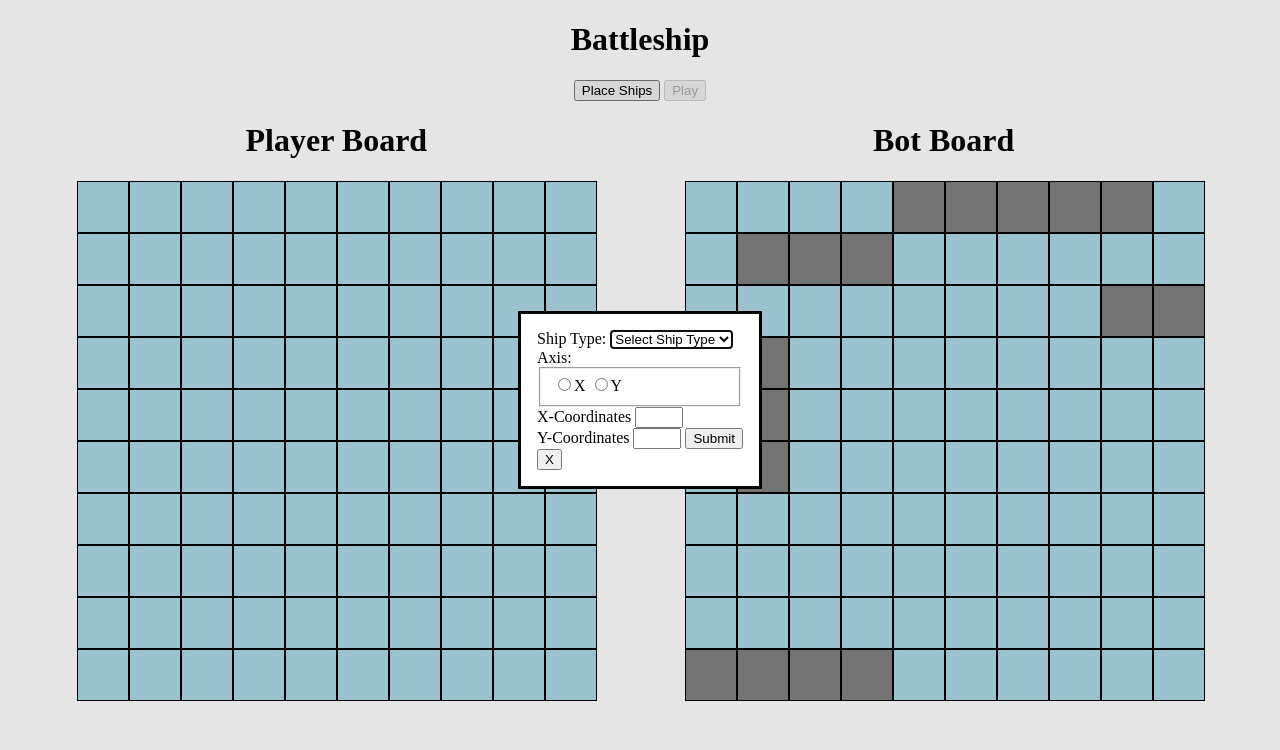
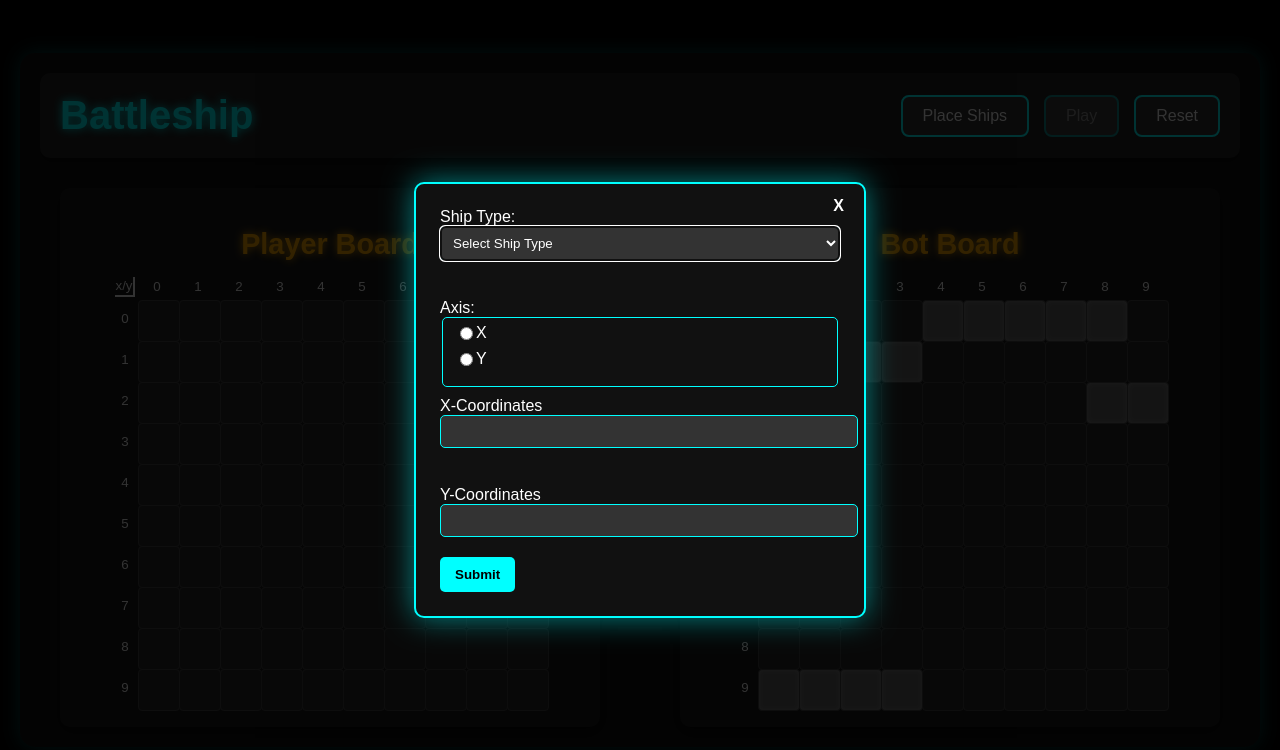
Before and after one commit to Hashcat07/battleship, a website built with webpack: page src/template.html in a window 1280 px wide. Both pictures are taken after a click on the button "Place Ships". Built offline with nearby package versions, Linux system fonts and the light colour scheme.

Commit message:
feat: add ui and finalize code
- add legends for coordinates
- add reset button for board reset
- add styles for the game

```diff
--- a/src/gameController.js
+++ b/src/gameController.js
@@ -32,7 +32,6 @@ export class GameController{
 
             })
         })
-
     }
     sendAttack(player,xCoords,yCoords){
         let result=player.gameBoard.receiveAttack(xCoords,yCoords)
--- a/src/styles.css
+++ b/src/styles.css
@@ -1,48 +1,227 @@
+body {
+  background-color: #000000;
+  color: #ffffff;
+  font-family: 'Arial', sans-serif;
+  margin: 0;
+  padding: 0;
+  display: flex;
+  justify-content: center;
+  align-items: center;
+  min-height: 100vh;
+}
+
+.container {
+  text-align: center;
+  max-width: 1200px;
+  width: 100%;
+  padding: 20px;
+  background-color: #111111;
+  border-radius: 15px;
+  box-shadow: 0 0 20px rgba(0, 255, 255, 0.3);
+  margin: 20px;
+}
+
+.header {
+  display: flex;
+  justify-content: space-between;
+  align-items: center;
+  margin-bottom: 30px;
+  padding: 20px;
+  background-color: #222222;
+  border-radius: 10px;
+  box-shadow: 0 4px 10px rgba(0, 0, 0, 0.5);
+}
+
+.title h1 {
+  color: #00ffff;
+  font-size: 2.5em;
+  margin: 0;
+  text-shadow: 0 0 10px #00ffff;
+}
+
+.buttons {
+  display: flex;
+  gap: 15px;
+}
+
+.action {
+  background-color: #333333;
+  color: #ffffff;
+  border: 2px solid #00ffff;
+  padding: 10px 20px;
+  border-radius: 8px;
+  cursor: pointer;
+  font-size: 1em;
+}
+
+.action:hover {
+  background-color: #00ffff;
+  color: #000000;
+  box-shadow: 0 0 15px #00ffff;
+}
+
+.action:disabled {
+  background-color: #555555;
+  cursor: not-allowed;
+  opacity: 0.5;
+}
+
+.gameDiv {
+  display: flex;
+  justify-content: space-around;
+  align-items: flex-start;
+  gap: 40px;
+  flex-wrap: wrap;
+}
+
+.gameBoard, .gameboard {
+  background-color: #1a1a1a;
+  border-radius: 10px;
+  padding: 20px;
+  box-shadow: 0 4px 15px rgba(0, 0, 0, 0.7);
+  width: 100%;
+  max-width: 500px;
+}
+
+.name h1 {
+  color: #ffaa00;
+  font-size: 1.8em;
+  margin-bottom: 15px;
+  text-shadow: 0 0 8px #ffaa00;
+}
+
 .playerBoard, .botBoard {
   display: grid;
-  grid-template-columns: repeat(10, 50px);
-  grid-template-rows: repeat(10, 50px);
-  gap: 2px;
-  margin-bottom: 20px;
+  grid-template-columns: 20px repeat(10, 38px);
+  grid-template-rows: 20px repeat(10, 38px);
+  gap: 3px;
+  margin: 0 auto;
+  justify-content: center;
 }
 
 .cell {
-  width: 50px;
-  height: 50px;
-  border: 1px solid black;
-  background-color: lightblue;
+  width: 40px;
+  height: 40px;
+  border: 1px solid #444444;
+  background-color: #2a2a2a;
+  border-radius: 4px;
+  cursor: pointer;
+  display: flex;
+  justify-content: center;
+  align-items: center;
+  font-size: 0.8em;
+}
+
+.cell:hover {
+  background-color: #444444;
+  box-shadow: 0 0 10px rgba(255, 255, 255, 0.2);
 }
 
 .ship {
-  background-color: gray;
+  background-color: #666666;
+  box-shadow: inset 0 0 5px #888888;
 }
-.gameDiv{
-    display: flex;
-    justify-content: space-evenly;
+
+.hit {
+  background-color: #ff0000;
+  box-shadow: 0 0 15px #ff0000;
+  color: #ffffff;
 }
-.name{
-    display: flex;
-    justify-content: center;
+
+.miss {
+  background-color: #ffff00;
+  box-shadow: 0 0 15px #ffff00;
+  color: #000000;
 }
-#bot{
-margin-left: 20px;
+
+.red {
+  background-color: #ff4500;
+  box-shadow: 0 0 15px #ff4500;
+  color: #ffffff;
 }
-.miss{
-  background-color: yellow;
-}
-.hit{
-  background-color: red;
-}
-.red{
-  background-color: tomato;
-  content: "x";}
-
 .cell.hit,
 .cell.miss,
-.cell.red,
-.cell.end {
-    pointer-events: none;
+.cell.red {
+  pointer-events: none;
+  cursor: default;
 }
-.container{
-  text-align: center;
+
+dialog {
+  background-color: #111111;
+  color: #ffffff;
+  border: 2px solid #00ffff;
+  border-radius: 10px;
+  box-shadow: 0 0 30px rgba(0, 255, 255, 0.5);
+  padding: 24px;
+  max-width: 400px;
+  width: 90%;
 }
+
+dialog::backdrop {
+  background-color: rgba(0, 0, 0, 0.8);
+}
+
+dialog label {
+  display: block;
+  margin-bottom: 10px;
+  color: #ffffff;
+}
+
+dialog select, dialog input {
+  background-color: #333333;
+  color: #ffffff;
+  border: 1px solid #00ffff;
+  padding: 8px;
+  border-radius: 5px;
+  width: 100%;
+  margin-bottom: 10px;
+}
+
+dialog button {
+  background-color: #00ffff;
+  color: #000000;
+  border: none;
+  padding: 10px 15px;
+  border-radius: 5px;
+  cursor: pointer;
+  font-weight: bold;
+}
+
+dialog button:hover {
+  background-color: #0099cc;
+}
+
+.closeDialog {
+  position: absolute;
+  top: 3px;
+  right: 5px;
+  background: none;
+  border: none;
+  color: #ffffff;
+  font-size: 1em;
+  cursor: pointer;
+}
+
+fieldset {
+  display: flex;
+  flex-direction: column;
+  border-radius: 5px;
+  border: 1px solid #00ffff;
+}
+
+fieldset label {
+  display: flex;
+  margin: 0;
+  width: 1rem;
+}
+.legend{
+  font-size: smaller;
+  display: flex;
+  justify-content: center;
+  align-items: center;
+}
+.keyLegend{
+  border: 2px solid white;
+  border-top: none;
+  border-left: none;
+}
--- a/src/template.html
+++ b/src/template.html
@@ -6,19 +6,30 @@
     <title>Battleship</title>
   </head>
   <body>
-    <dialog id="userFormDialog">
+    <dialog id="userFormDialog" class="ship-dialog">
   <form method="dialog" id="userForm">
-      <label for="type">Ship Type: <select name="type" id="typeSelect" required>
+    <label for="type">Ship Type:
+      <select name="type" id="typeSelect" required>
         <option value="" disabled selected hidden>Select Ship Type</option>
         <option value="ca">Carrier (5)</option>
         <option value="b">Battleship (4)</option>
         <option value="cr">Cruiser (3)</option>
         <option value="s">Submarine (3)</option>
         <option value="d">Destroyer (2)</option>
-      </select></label><br>
-      <label for="axis">Axis: <fieldset><input type="radio" name="axis" id="xAxis" value="x" checked>X <input type="radio" name="axis" id="yAxis" value="y">Y</fieldset></label>
-      <label for="xcoords">X-Coordinates <input type="number" name="xcoords" id="xcoords" min="0" max="9" required></label><br>
-      <label for="ycoords">Y-Coordinates <input type="number" name="ycoords" id="ycoords" min="0" max="9" required></label>
+      </select>
+    </label><br>
+    <label for="axis">Axis:
+      <fieldset>
+       <div><label for="xAxis"><input type="radio" name="axis" id="xAxis" value="x" checked>X </label></div>
+        <div><label for="yAxis"><input type="radio" name="axis" id="yAxis" value="y">Y</label></div>
+      </fieldset>
+    </label>
+    <label for="xcoords">X-Coordinates
+      <input type="number" name="xcoords" id="xcoords" min="0" max="9" required>
+    </label><br>
+    <label for="ycoords">Y-Coordinates
+      <input type="number" name="ycoords" id="ycoords" min="0" max="9" required>
+    </label>
     <button type="submit" class="submit">Submit</button>
   </form>
   <button class="closeDialog">X</button>
@@ -29,6 +40,7 @@
         <div class="buttons">
         <button class="action placeShip">Place Ships</button>
         <button class="action play">Play</button>
+        <div class="action reset">Reset</div>
       </div>
       </div>
       <div class="gameDiv">
--- a/src/ui.js
+++ b/src/ui.js
@@ -1,4 +1,3 @@
-import { GameBoard } from "./gameBoard";
 import { GameController } from "./gameController";
 import { Ship } from "./ship";
 
@@ -7,8 +6,7 @@ export class Ui{
             this.controller=new GameController()
             this.getInput()
             this.renderBoard()
-
-
+            this.reset()
     }
     renderBoard(){const playButton=document.querySelector('.play')
       playButton.disabled=true
@@ -19,7 +17,21 @@ export class Ui{
         console.log(this.controller.botPlayer.gameBoard.board)
         function render(board, hideShips, container){
           container.innerHTML=""
+          const keyLegend=document.createElement('div');keyLegend.textContent="x/y";keyLegend.classList.add('legend');keyLegend.classList.add('keyLegend')
+          container.appendChild(keyLegend)
+          for(let i=0;i<=9;i++){
+            const topL=document.createElement('div')
+            topL.textContent=i
+            topL.classList.add('legend')
+            container.appendChild(topL)
+          }
+
         for (let x = 0; x < 10; x++) {
+          const leftLegend=document.createElement('div')
+          leftLegend.classList.add('leftLegend')
+          leftLegend.classList.add('legend')
+          leftLegend.textContent=x
+          container.appendChild(leftLegend)
         for (let y = 0; y < 10; y++) {
         const cell = document.createElement("div");
         cell.classList.add("cell");
@@ -47,16 +59,16 @@ export class Ui{
           const ycoords=document.querySelector('#ycoords')
           const placeShip=document.querySelector('.placeShip')
           placeShip.addEventListener('click',()=>{
-            document.querySelector('select').selectedIndex = 0;  // First option selected
-            document.querySelectorAll('input[name="axis"]').forEach(r => r.checked = false); // Uncheck radios
+            document.querySelector('select').selectedIndex = 0;
+            document.querySelectorAll('input[name="axis"]').forEach(r => r.checked = false);
             document.querySelector('#xcoords').value = '';
             document.querySelector('#ycoords').value = '';
             dialog.showModal()
           })
           const close=document.querySelector('.closeDialog')
           close.addEventListener('click',()=>{
-            document.querySelector('select').selectedIndex = 0;  // First option selected
-            document.querySelectorAll('input[name="axis"]').forEach(r => r.checked = false); // Uncheck radios
+            document.querySelector('select').selectedIndex = 0;
+            document.querySelectorAll('input[name="axis"]').forEach(r => r.checked = false);
             document.querySelector('#xcoords').value = '';
             document.querySelector('#ycoords').value = '';
             dialog.close()
@@ -96,6 +108,12 @@ export class Ui{
                 cell.style.pointerEvents = 'none';
             });
         });
-
+        }
+        reset(){
+          document.querySelector('.action.reset').addEventListener('click',()=>{
+            this.controller.reset()
+            this.controller=new GameController()
+            this.renderBoard()
+          })
         }
       }
```
Lines whose indentation alone changed are shown as unchanged.
